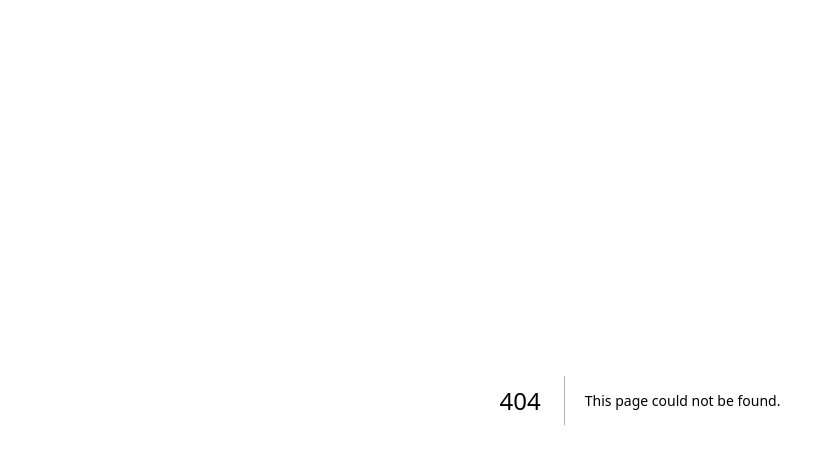
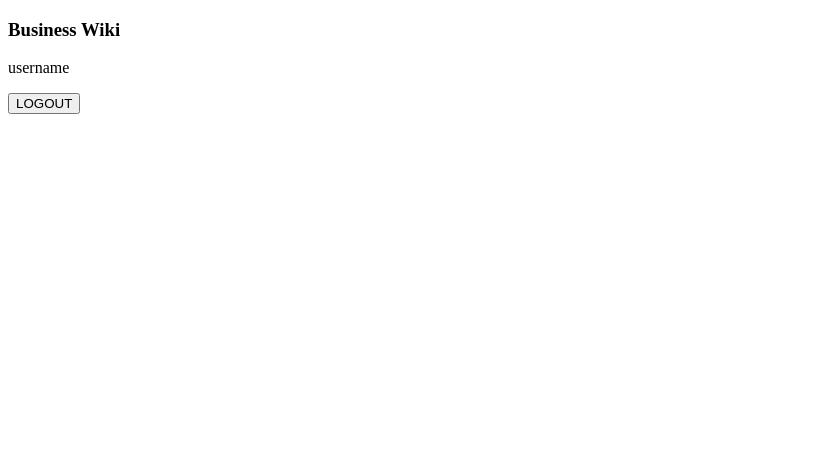
Before and after one commit to StraykerPL/BusinessWiki, a Next.js app in the folder business-wiki/: page /home in a window 1280 px wide. Before the commit this address had no page. Shown: the top 464 px of the page, without its empty margins (0-835 px from the left). Built offline with nearby package versions, Linux system fonts and the light colour scheme.

Commit message:
feat: Finish login and home pages with no styles

```diff
--- a/business-wiki/package.json
+++ b/business-wiki/package.json
@@ -9,7 +9,8 @@
   "dependencies": {
     "next": "latest",
     "react": "17.0.2",
-    "react-dom": "17.0.2"
+    "react-dom": "17.0.2",
+    "react-router-dom": "^6.4.2"
   },
   "devDependencies": {
     "@types/node": "^18.8.3",
--- /dev/null
+++ b/business-wiki/pages/home/index.tsx
@@ -0,0 +1,30 @@
+import Head from "next/head";
+import Link from "next/link";
+import React from "react";
+import { UserContext } from "../../shared/contexts/UserContext";
+
+export default function Home() {
+  const context = React.useContext(UserContext);
+
+  return (
+    <div className="home">
+      <Head>
+        <title>Business Wiki - Home</title>
+        <link rel="icon" href="/favicon.ico" />
+      </Head>
+
+      <header className="home__header">
+          <h3>Business Wiki</h3>
+          <p>{context.username}</p>
+          <Link href="/">
+            <button>LOGOUT</button>
+          </Link>
+      </header>
+
+      <main>
+          <section className="home__list"></section>
+          <section className="home__page-content"></section>
+      </main>
+    </div>
+  );
+};
--- a/business-wiki/shared/components/TextInput.tsx
+++ b/business-wiki/shared/components/TextInput.tsx
@@ -7,7 +7,7 @@ const TextInput = (
     return (
         <div className="input">
             <label htmlFor={props.id}>{props.text}</label>
-            <input id={props.id} type="text" placeholder={props.placeholder} required />
+            <input id={props.id} name={props.id} type="text" placeholder={props.placeholder} required />
         </div>
     );
 };
--- /dev/null
+++ b/business-wiki/shared/contexts/UserContext.tsx
@@ -0,0 +1,6 @@
+import React from "react";
+import { User } from "../models/User";
+
+export const UserContext = React.createContext(
+    { username: "username", password: "password" } as User
+);
--- /dev/null
+++ b/business-wiki/shared/models/User.tsx
@@ -0,0 +1,4 @@
+export interface User {
+    username: string,
+    password: string
+}
```
Also changed, not shown: business-wiki/pages/index.tsx (+12 -9 lines), 1 other file (tests, documents, lock files or other folders).
